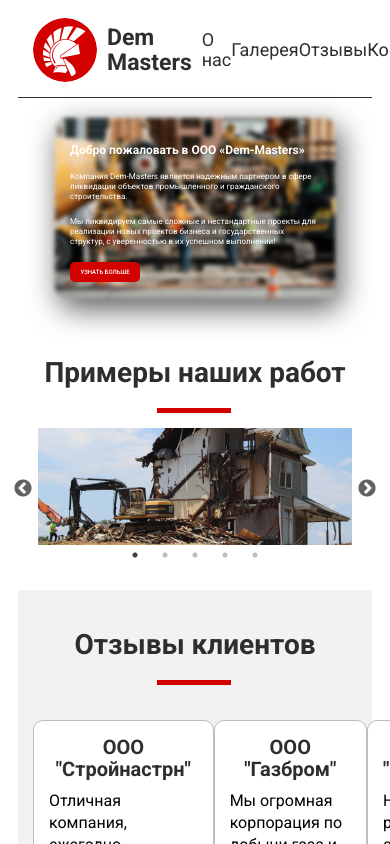
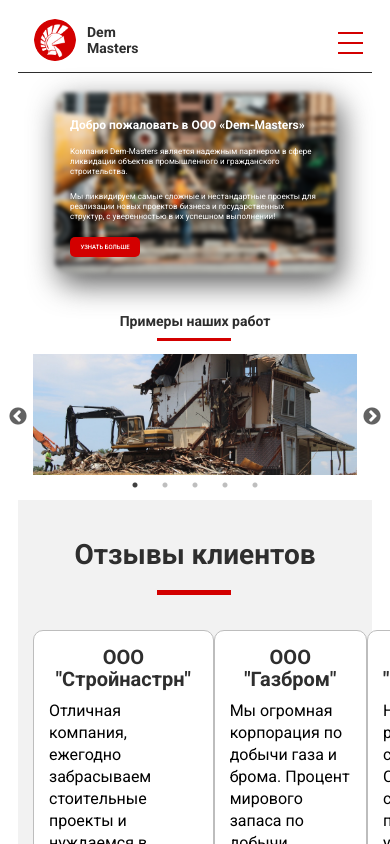
Before and after one commit to BLYADERUINER/dem-masters, a React (Create React App) app: page / in a window 390 px wide. Shown: the top 844 px of the page. Built offline with nearby package versions, Linux system fonts and the light colour scheme.

Commit message:
adaptive/header

```diff
--- a/src/App.jsx
+++ b/src/App.jsx
@@ -9,12 +9,10 @@
   return (
     <>
       <Header />
-      <main>
-        <Description />
-        <SimpleSlider />
-        <Reviews />
-        <Contacts />
-      </main>
+      <Description />
+      <SimpleSlider />
+      <Reviews />
+      <Contacts />
       <Footer />
     </>
   );
--- a/src/components/Header.jsx
+++ b/src/components/Header.jsx
@@ -1,9 +1,16 @@
+import React from 'react';
 import { Link } from "react-router-dom";
 
 // Компонент Шапки
 function Header () {
+  const [isToggleBurgerButton, setToggleBurgerButton] = React.useState(false);
+
+  function handleToggleBurgerButton() {
+    setToggleBurgerButton(!isToggleBurgerButton);
+  }
+
   return (
-    <header className="header page__header">
+    <header className={`header page__header ${isToggleBurgerButton ? 'header_opened' : ''}`}>
       <Link style={{textDecoration: 'none'}}>
         <div className="header__container">
           <img className="header__logo" src="./logo.png" alt="Логотип" />
@@ -16,6 +23,11 @@
         <Link className="header__link">Отзывы</Link>
         <Link className="header__link">Контакты</Link>
       </nav>
+      <button className='header__burger-button' onClick={handleToggleBurgerButton}>
+        <span className='header__burger-span'></span>
+        <span className='header__burger-span'></span>
+        <span className='header__burger-span'></span>
+      </button>
     </header>
   );
 }
--- a/src/components/Reviews.jsx
+++ b/src/components/Reviews.jsx
@@ -9,7 +9,7 @@
         {
           reviewsList.map((item) => {
             return(
-              <div className="reviews__item" key={item.id}>
+              <div className="reviews__item" key={item.id} id="review">
                 <h3 className="reviews__name">{item.name}</h3>
                 <p className="reviews__text">{item.review}</p>
                 <p className="reviews__date">{item.date}</p>
--- a/src/components/SimpleSlider/slick.scss
+++ b/src/components/SimpleSlider/slick.scss
@@ -126,3 +126,67 @@
     }
   }
 }
+
+@media screen and (max-width: 1390px) {
+  .slider {
+    &__title {
+      font-size: 18px;
+      line-height: 20px;
+    }
+
+    img {
+      max-height: 350px;
+    }
+  }
+}
+
+@media screen and (max-width: 1140px) {
+  .slider {
+    &__title {
+      font-size: 16px;
+      line-height: 18px;
+    }
+
+    img {
+      max-height: 300px;
+    }
+  }
+}
+
+@media screen and (max-width: 930px) {
+  .slider {
+    padding: 20px 50px;
+
+    &__title {
+      margin: 0 0 25px;
+
+      &::after {
+        bottom: -12px;
+        height: 3px;
+      }
+    }
+  }
+}
+
+@media screen and (max-width: 850px) {
+  .slider {
+    padding: 20px 20px;
+
+    &__title {
+      font-size: 14px;
+      line-height: 16px;
+    }
+  }
+}
+
+@media screen and (max-width: 730px) {
+  .slider {
+    padding: 20px 50px;
+  }
+}
+
+@media screen and (max-width: 520px) {
+  .slider {
+    padding: 20px 15px;
+  }
+}
--- /dev/null
+++ b/src/styles/blocks/burger-button/burger-button.scss
@@ -0,0 +1,69 @@
+// стили бургер меню
+
+.header__burger-span {
+  position: absolute;
+  @include widthHeight(25px, 2px);
+  background-color: $colorRed;
+  left: 5px;
+  transition: transform .5s, opacity .5s,  background-color .5s;
+}
+
+.header__burger-span:nth-child(1) {
+  transform: translateY(-10px);
+}
+
+.header__burger-span:nth-child(3) {
+  transform: translateY(10px);
+}
+
+.header__burger-button {
+  display: none;
+  position: relative;
+  @include widthHeight(40px, 40px);
+  @extend %buttonDefault;
+  top: 4px;
+  right: -16px;
+  background-color: transparent;
+  z-index: 1;
+}
+
+@include phoneMed {
+  .header__burger-button {
+    display: block;
+  }
+}
+
+@include phoneMed {
+  .header__navigation {
+    position: absolute;
+    align-items: center;
+    min-height: 50px;
+    padding-left: 55px;
+    margin-top: 0;
+    opacity: 0;
+    left: 0;
+    visibility: hidden;
+    transition: all linear .2s;
+    z-index: 1;
+    background-color: $colorWhite;
+  }
+}
+
+@include phoneMed {
+  .header.header_opened .header__navigation{
+    opacity: 1;
+    visibility: visible;
+  }
+
+  .header.header_opened .header__burger-span:nth-child(1) {
+    transform: translateY(0) rotate(45deg);
+  }
+
+  .header.header_opened .header__burger-span:nth-child(2) {
+    opacity: 0;
+  }
+
+  .header.header_opened .header__burger-span:nth-child(3) {
+    transform: translateY(0) rotate(-45deg);
+  }
+}
--- a/src/styles/blocks/header/header.scss
+++ b/src/styles/blocks/header/header.scss
@@ -6,19 +6,19 @@
   border-bottom: 1px solid $colorGray;
   padding: 0 15px 15px;
 
-  &__container {
+  &__container { // контейнер лого
     display: flex;
     align-items: center;
     max-width: 170px;
   }
 
-  &__title {
+  &__title { // лого нейм
     @include fontSetting(23px, 25px, 700);
     color: $colorGray;
     margin: 0 10px;
   }
 
-  &__logo {
+  &__logo { // лого
     @include widthHeight(64px, 64px);
     border-radius: 50%;
     object-fit: cover;
@@ -26,9 +26,10 @@
 
   &__navigation {
     display: flex;
+    justify-content: center;
     align-items: center;
-    justify-content: space-between;
-    max-width: 450px;
+    max-width: 420px;
+    gap: 50px;
     flex: 1;
   }
 
@@ -46,3 +47,76 @@
     }
   }
 }
+
+@include laptopMax { // 1390px
+  .header {
+    &__link {
+      @include fontSetting(18px, 18px, 400);
+    }
+  }
+}
+
+@include laptopMin { // 1140px
+  .header {
+    padding: 0 15px 10px;
+
+    &__title {
+      @include fontSetting(20px, 22px, 700);
+    }
+
+    &__logo {
+      @include widthHeight(56px, 56px);
+    }
+
+    &__link {
+      @include fontSetting(16px, 18px, 400);
+    }
+  }
+}
+
+@include tablet { // 930px
+  .header {
+    &__navigation {
+      max-width: 300px;
+      gap: 20px;
+    }
+  }
+}
+
+@include phoneMed { // 620px
+  .header {
+    &__container {
+      max-width: 160px;
+    }
+
+    &__title {
+      @include fontSetting(16px, 18px, 700);
+    }
+
+    &__logo {
+      @include widthHeight(48px, 48px);
+      padding: 1px;
+    }
+
+    &__link {
+      @include fontSetting(12px, 14px, 400);
+    }
+  }
+}
+
+@include phoneMin { // 435px
+  .header {
+    &__container {
+      max-width: 140px;
+    }
+
+    &__title {
+      @include fontSetting(14px, 16px, 700);
+    }
+
+    &__logo {
+      @include widthHeight(42px, 42px);
+      padding: 1px;
+    }
+  }
+}
--- a/src/styles/blocks/page/page.scss
+++ b/src/styles/blocks/page/page.scss
@@ -7,11 +7,11 @@
     padding: 30px 70px;
   }
 
-  @include phoneMax {
+  @include phoneMax { // брейкпойнт
     padding: 20px 30px;
   }
 
-  @include phoneMed  {
+  @include phoneMed  { // брейкпойнт
     padding: 10px 10px;
   }
 }
--- a/src/styles/index.scss
+++ b/src/styles/index.scss
@@ -11,3 +11,4 @@
 @import './blocks/contacts/contacts.scss';
 @import './blocks/footer/footer.scss';
 @import './blocks/scroll-bar/scroll-bar.scss';
+@import './blocks/burger-button/burger-button.scss';
```
Also changed, not shown: src/styles/blocks/description/description.scss (+167 -142 lines).
